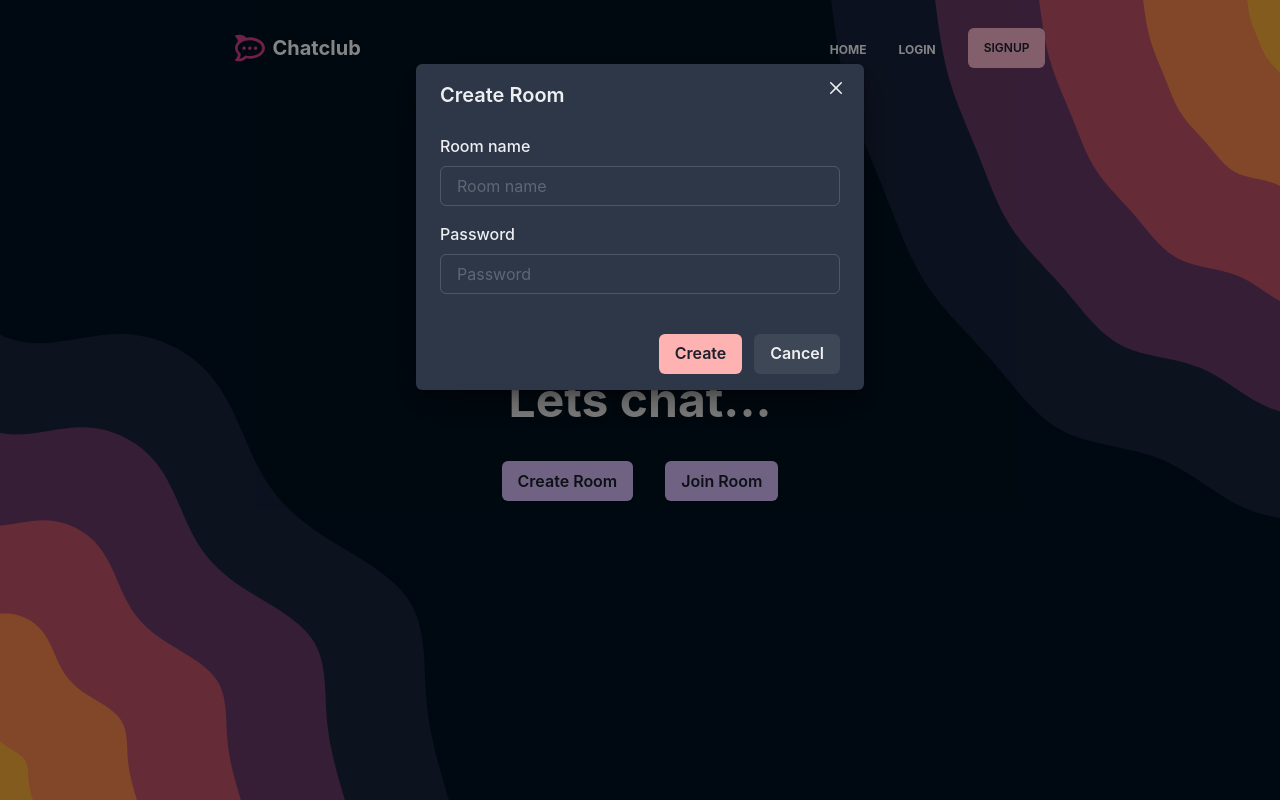
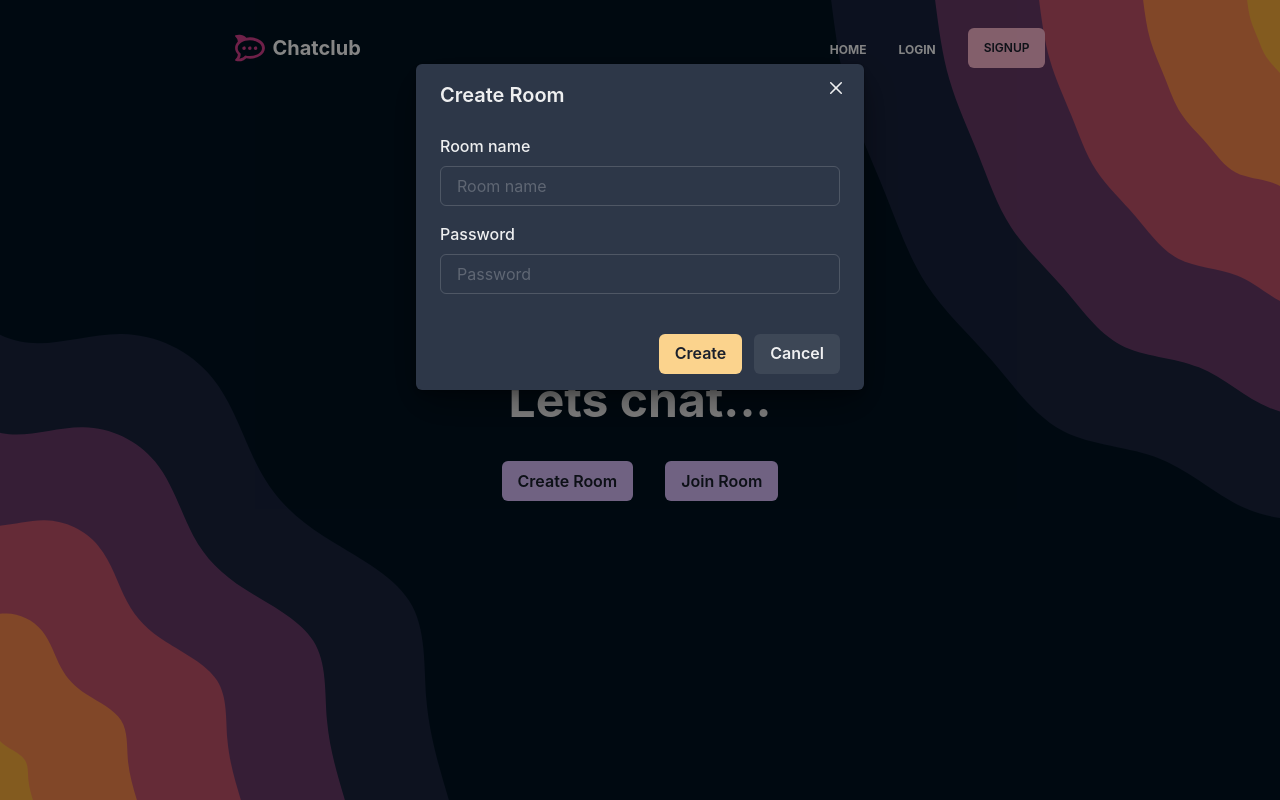
Before and after one commit to mrx7355608/chatapp-frontend, a React (Vite) app: page / in a window 1280 px wide. Both pictures are taken after a click on the button "Create Room". Built offline with nearby package versions, Linux system fonts and the light colour scheme; no server answers.

Commit message:
redesigned: homepage

```diff
--- a/src/Components/Home/CreateRoom.jsx
+++ b/src/Components/Home/CreateRoom.jsx
@@ -103,7 +103,7 @@ export default function CreateRoom() {
                         ) : (
                             <Button
                                 onClick={handleSubmit}
-                                colorScheme="red"
+                                colorScheme="orange"
                                 mr={3}
                             >
                                 Create
--- a/src/Components/Home/JoinRoom.jsx
+++ b/src/Components/Home/JoinRoom.jsx
@@ -48,7 +48,7 @@ export default function JoinRoom() {
                     <ModalFooter>
                         <Button
                             onClick={handleJoinRoom}
-                            colorScheme="red"
+                            colorScheme="orange"
                             mr={3}
                         >
                             Join
```
